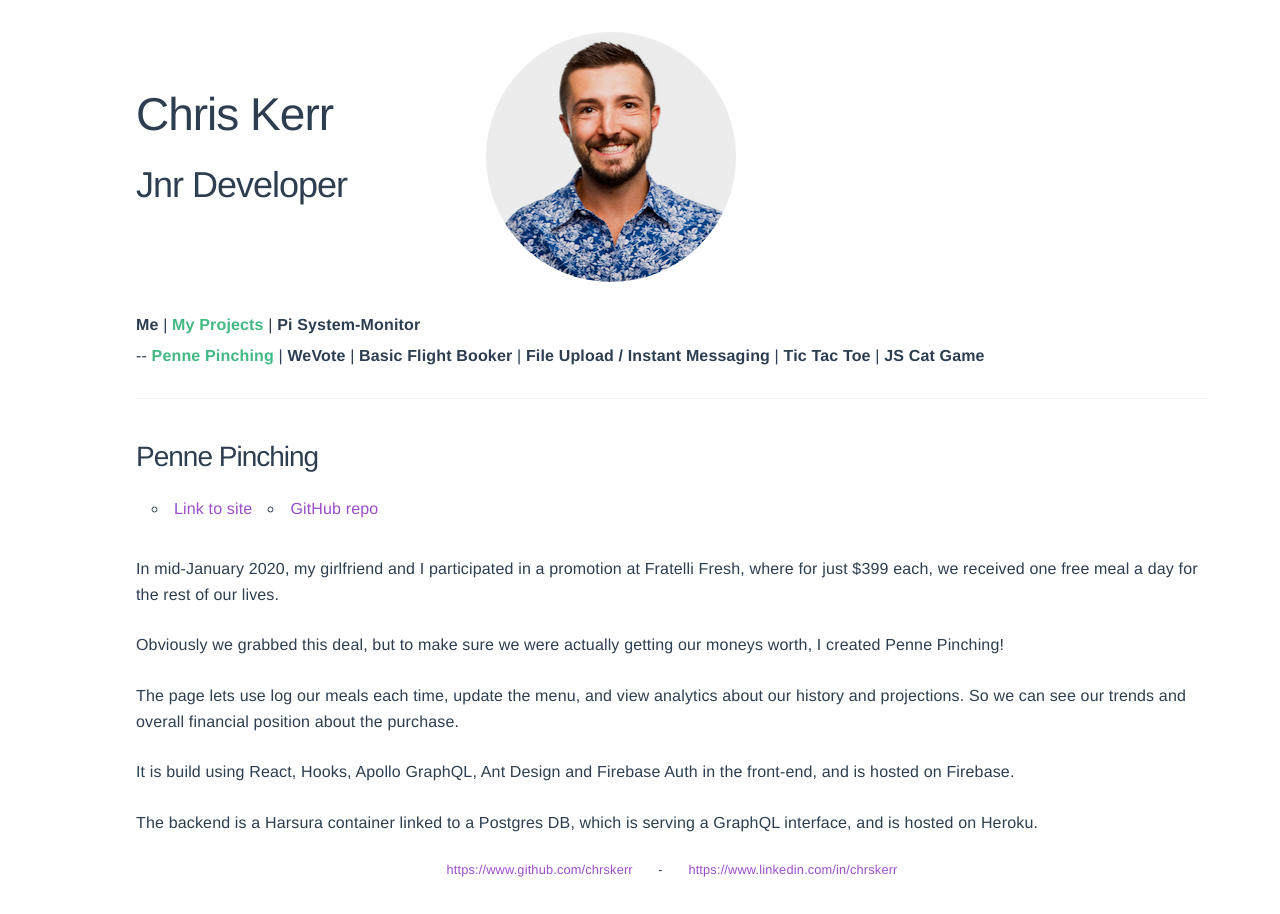
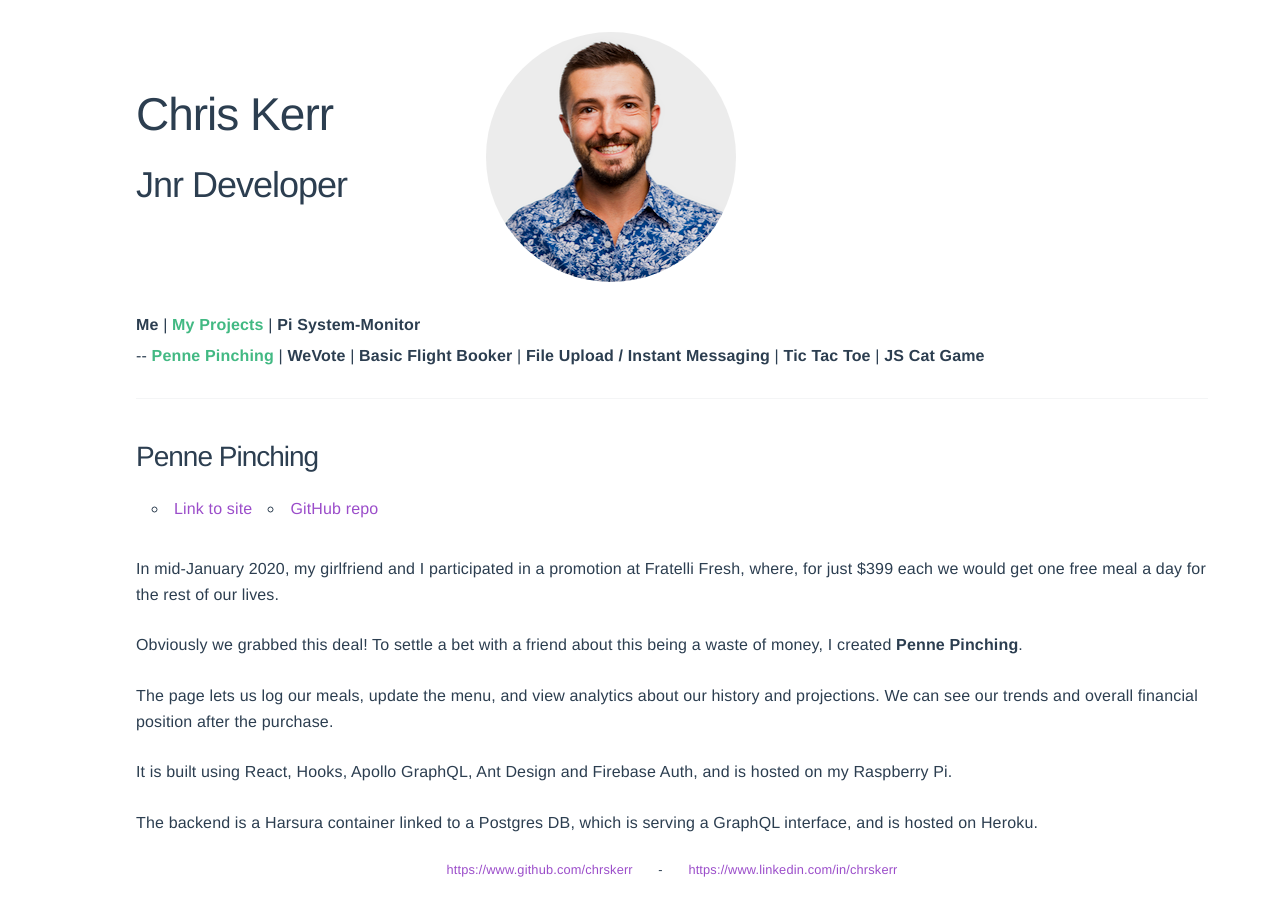
Before and after one commit to chrskerr/chrskerr.com, a Vue app: page /projects/penne-pinching in a window 1280 px wide. Built offline with nearby package versions, Linux system fonts and the light colour scheme.

Commit message:
Fixed some typos

```diff
--- a/src/views/Pimonitor.vue
+++ b/src/views/Pimonitor.vue
@@ -4,6 +4,9 @@
         <p>This page is hosted at home on my Raspberry Pi, and has been an exciting project to learn the finer points of full lifecycle webdevelopment. I have included some system monitor information for curiosities sake.</p>
 
         <p>Horizontally scrollable</p>
+
+        <p v-if='timer === 4' >Updating...</p>
+        <p v-else>Refreshing in {{ timer }}</p>
 
         <div class='code'>
             <p v-if='data.gpu_temp'>$ gpu_temp => {{data.gpu_temp.human}} &deg;C</p>
@@ -39,7 +42,7 @@
             </table>
         </div>
 
-        <button id='monitor-button' v-on:click='refresh'>Refresh Data</button>
+        <!-- <button id='monitor-button' v-on:click='refresh'>Refreshing Data in {{ timer }}</button> -->
 
     </div>
 </template>
@@ -51,17 +54,27 @@ export default {
     name: "pimonitor",
     data() {
         return {
-            data: ''
+            data: '',
+            timer: 4,
         }
     },
     methods: {
         refresh () {
-            axios.get("https://api.chrskerr.com/monitor").then((res) => this.data = res.data) //.catch((err) => console.error(err))
-        }
+            this.timer = 4;
+            axios.get( "https://api.chrskerr.com/monitor" ).then( (res) => {
+                this.data = res.data;
+                setTimeout( () => this.timer = 2, 1000 );
+                setTimeout( () => this.timer = 1, 2000 );
+                setTimeout( () => this.timer = 0, 3000 );
+                setTimeout( () => {
+                    this.refresh();
+                }, 4000 );
+            });
+        },
     },
     mounted() {
-        this.refresh()
-    }
+        this.refresh();
+    },
 }
 </script>
 
--- a/src/views/projects/PennePinching.vue
+++ b/src/views/projects/PennePinching.vue
@@ -3,13 +3,13 @@
         <project-nav />
         <h3>Penne Pinching</h3>
         <ul>
-            <li><a target="_blank" rel="noreferrer" href='https://penne-pinching.web.app/'>Link to site</a></li>
+            <li><a target="_blank" rel="noreferrer" href='https://penne-pinching.chrskerr.com/'>Link to site</a></li>
             <li><a href='https://github.com/chrskerr/PennePinching' target="_blank" rel="noreferrer">GitHub repo</a></li>
         </ul>
-        <p>In mid-January 2020, my girlfriend and I participated in a promotion at Fratelli Fresh, where for just $399 each, we received one free meal a day for the rest of our lives.</p>
-        <p>Obviously we grabbed this deal, but to make sure we were actually getting our moneys worth, I created Penne Pinching!</p>
-        <p>The page lets use log our meals each time, update the menu, and view analytics about our history and projections. So we can see our trends and overall financial position about the purchase.</p>
-        <p>It is build using React, Hooks, Apollo GraphQL, Ant Design and Firebase Auth in the front-end, and is hosted on Firebase.</p>
+        <p>In mid-January 2020, my girlfriend and I participated in a promotion at Fratelli Fresh, where, for just $399 each we would get one free meal a day for the rest of our lives.</p>
+        <p>Obviously we grabbed this deal! To settle a bet with a friend about this being a waste of money, I created <strong>Penne Pinching</strong>.</p>
+        <p>The page lets us log our meals, update the menu, and view analytics about our history and projections. We can see our trends and overall financial position after the purchase.</p>
+        <p>It is built using React, Hooks, Apollo GraphQL, Ant Design and Firebase Auth, and is hosted on my Raspberry Pi.</p>
         <p>The backend is a Harsura container linked to a Postgres DB, which is serving a GraphQL interface, and is hosted on Heroku.</p>
     </div>
 </template>
```
